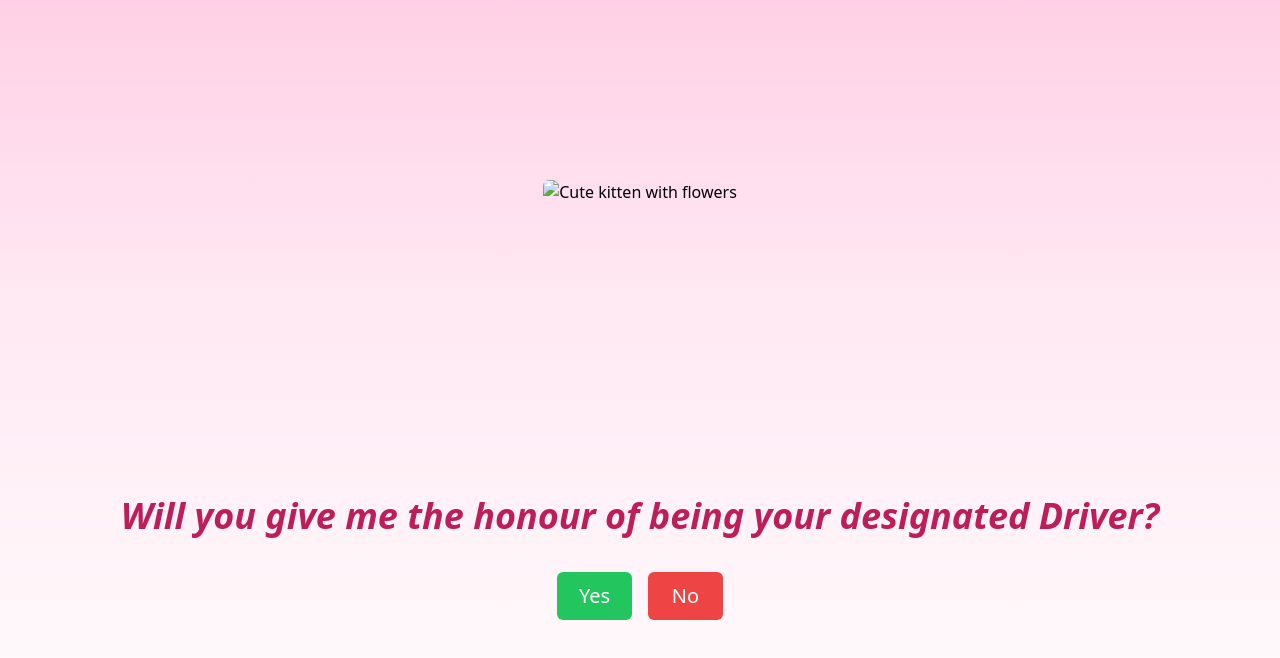
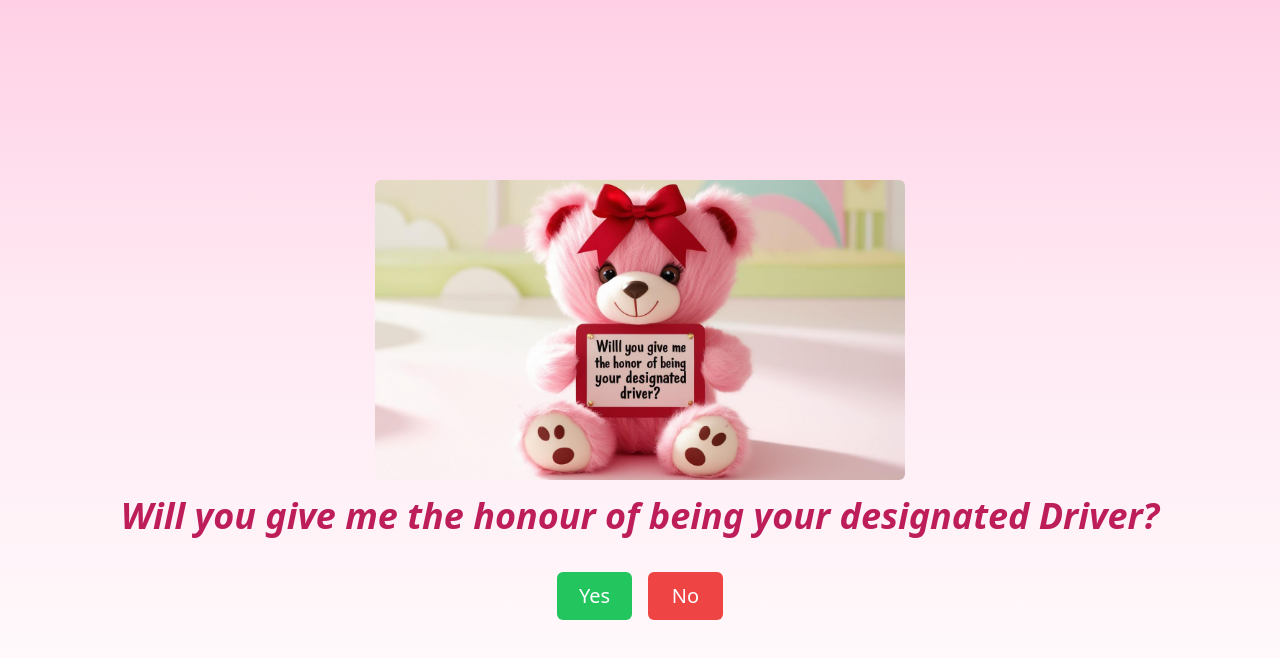
Before and after one commit to CodeKageHQ/Ask-out-your-Valentine, a plain HTML site: page index.html in a window 1280 px wide. Drawn offline with nearby package versions, Linux system fonts and the light colour scheme.

Commit message:
Update index.html

```diff
--- a/index.html
+++ b/index.html
@@ -31,7 +31,7 @@
 <body class="gradient-background">
   <div class="flex items-center justify-center h-screen">
     <div class="flex flex-col items-center p-4">
-      <img id="imageDisplay" src="./images/doll.jpgf" alt="Cute kitten with flowers" class="rounded-md h-[300px]" style="object-fit: cover;" />
+      <img id="imageDisplay" src="./images/doll.jpg" alt="Cute kitten with flowers" class="rounded-md h-[300px]" style="object-fit: cover;" />
       <h2 id="valentineQuestion" class="text-4xl font-bold italic text-[#bd1e59] my-4">Will you give me the honour of being your designated Driver?</h2>
       <div class="flex gap-4 pt-[20px] items-center" id="responseButtons">
         <button id="yesButton"
```
